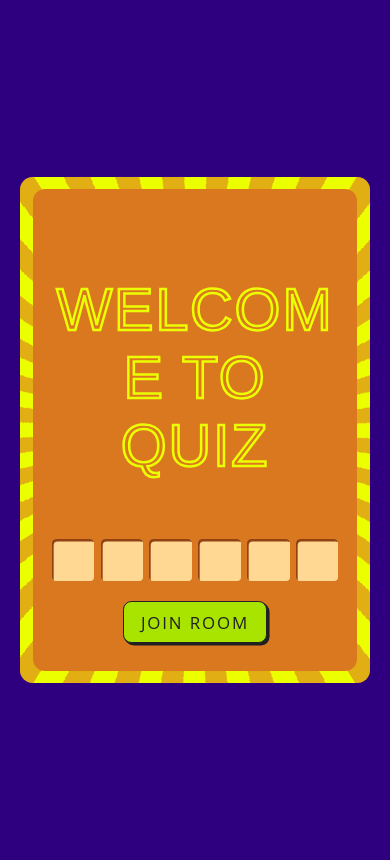
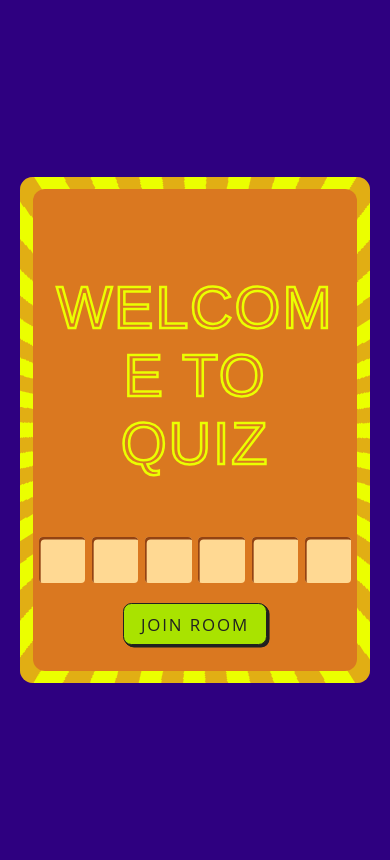
Before and after one commit to maximwebb/quizotic, a Django app: page / in a window 390 px wide. Run offline with Django 5.2, Linux system fonts and the light colour scheme.

Commit message:
Mobile-friendly fixes

```diff
--- a/src/quiz/static/css/canvas.css
+++ b/src/quiz/static/css/canvas.css
@@ -1,4 +1,10 @@
 /* General */
+#cv {
+    touch-action: none;
+    -webkit-user-select: none;
+    user-select: none;
+}
+
 #controls * {
    margin: 0.3vh 0;
 }
--- a/src/quiz/static/css/common.css
+++ b/src/quiz/static/css/common.css
@@ -39,8 +39,9 @@
     display: flex;
     flex-direction: column;
     align-items: center;
-    max-width: 60vh;
+    max-width: 55vh;
     padding: 20px;
+    box-sizing: border-box;
 }
 
 .wide-body {
@@ -51,6 +52,7 @@
     align-items: center;
     max-width: 110vh;
     padding: 20px;
+    box-sizing: border-box;
 }
 
 .fixed-height {
--- a/src/quiz/static/css/index.css
+++ b/src/quiz/static/css/index.css
@@ -4,11 +4,11 @@
     gap: 0.8vh;
     box-sizing: border-box;
     & input {
-        width: 5vh;
-        height: 5vh;
+        width: 5.5vh;
+        height: 5.5vh;
         padding: 0;
         text-align: center;
-        font-size: 3vh;
+        font-size: 4vh;
         text-transform: uppercase;
         border: none;
         border-radius: 4px;
--- a/src/quiz/templates/index.html
+++ b/src/quiz/templates/index.html
@@ -4,6 +4,7 @@
 <head>
     <link rel="stylesheet" href="{% static 'css/common.css' %}"></link>
     <link rel="stylesheet" href="{% static 'css/index.css' %}"></link>
+    <meta name="viewport" content="width=device-width, initial-scale=1, maximum-scale=1"/>
 </head>
 <body class="std-body fixed-height">
     <div id="content" class="content shimmer">
--- a/src/quiz/templates/lobby.html
+++ b/src/quiz/templates/lobby.html
@@ -5,6 +5,7 @@
     <script src="{% static 'js/sse.js' %}"> </script>
     <link rel="stylesheet" href="{% static 'css/common.css' %}"></link>
     <link rel="stylesheet" href="{% static 'css/lobby.css' %}"></link>
+    <meta name="viewport" content="width=device-width, initial-scale=1, maximum-scale=1"/>
 </head>
 
 <body class="std-body var-height">
--- a/src/quiz/templates/quiz/mcq.html
+++ b/src/quiz/templates/quiz/mcq.html
@@ -5,6 +5,7 @@
     <script src="{% static 'js/sse.js' %}"> </script>
     <link rel="stylesheet" href="{% static 'css/common.css' %}"></link>
     <link rel="stylesheet" href="{% static 'css/mcq.css' %}"></link>
+    <meta name="viewport" content="width=device-width, initial-scale=1, maximum-scale=1"/>
 </head>
 
 <body class="std-body fixed-height">
--- a/src/quiz/templates/quiz/textbox.html
+++ b/src/quiz/templates/quiz/textbox.html
@@ -5,6 +5,7 @@
     <script src="{% static 'js/sse.js' %}"> </script>
     <link rel="stylesheet" href="{% static 'css/common.css' %}"></link>
     <link rel="stylesheet" href="{% static 'css/textbox.css' %}"></link>
+    <meta name="viewport" content="width=device-width, initial-scale=1, maximum-scale=1"/>
 </head>
 
 <body class="std-body fixed-height">
--- a/src/quiz/templates/quiz/vote.html
+++ b/src/quiz/templates/quiz/vote.html
@@ -6,6 +6,7 @@
     <link rel="stylesheet" href="{% static 'css/common.css' %}"></link>
     <link rel="stylesheet" href="{% static 'css/mcq.css' %}"></link>
     <link rel="stylesheet" href="{% static 'css/vote.css' %}"></link>
+    <meta name="viewport" content="width=device-width, initial-scale=1, maximum-scale=1"/>
 </head>
 
 <body class="{% if is_presenter %}wide-body{% else %}std-body{% endif %} fixed-height">
--- a/src/quiz/templates/scoreboard.html
+++ b/src/quiz/templates/scoreboard.html
@@ -5,6 +5,7 @@
     <script src="{% static 'js/sse.js' %}"> </script>
     <link rel="stylesheet" href="{% static 'css/common.css' %}"></link>
     <link rel="stylesheet" href="{% static 'css/scoreboard.css' %}"></link>
+    <meta name="viewport" content="width=device-width, initial-scale=1, maximum-scale=1"/>
 </head>
 
 <body class="std-body var-height">
--- a/src/quiz/templates/teams/create.html
+++ b/src/quiz/templates/teams/create.html
@@ -4,6 +4,7 @@
 <head>
     <link rel="stylesheet" href="{% static 'css/common.css' %}"></link>
     <link rel="stylesheet" href="{% static 'css/team_create.css' %}"></link>
+    <meta name="viewport" content="width=device-width, initial-scale=1, maximum-scale=1"/>
 </head>
 <html>
 
--- a/src/quiz/templates/teams/profile.html
+++ b/src/quiz/templates/teams/profile.html
@@ -4,6 +4,7 @@
 <head>
     <link rel="stylesheet" href="{% static 'css/common.css' %}"></link>
     <link rel="stylesheet" href="{% static 'css/edit_profile.css' %}"></link>
+    <meta name="viewport" content="width=device-width, initial-scale=1, maximum-scale=1"/>
 </head>
 <body class="std-body fixed-height">
     <div class="content shimmer">
```
Also changed, not shown: src/quiz/static/js/canvas.js (+7 -5 lines).
